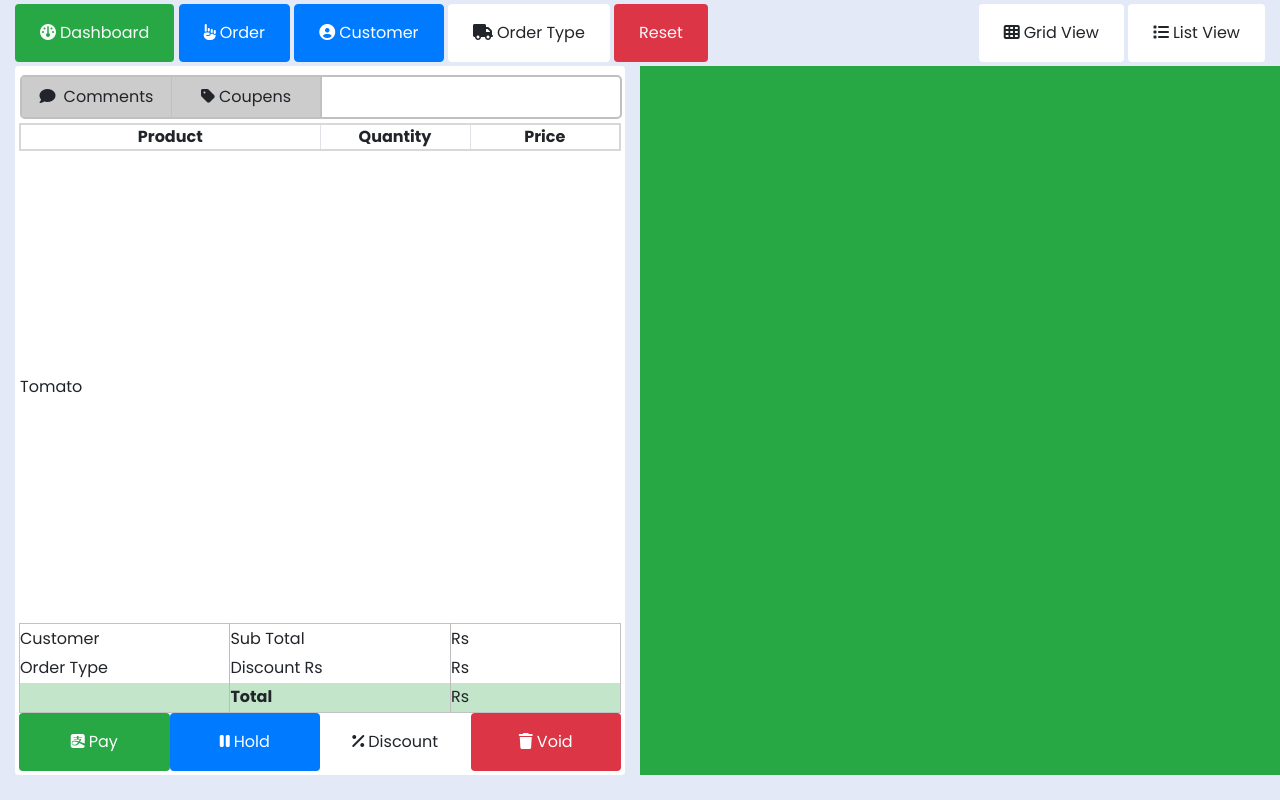
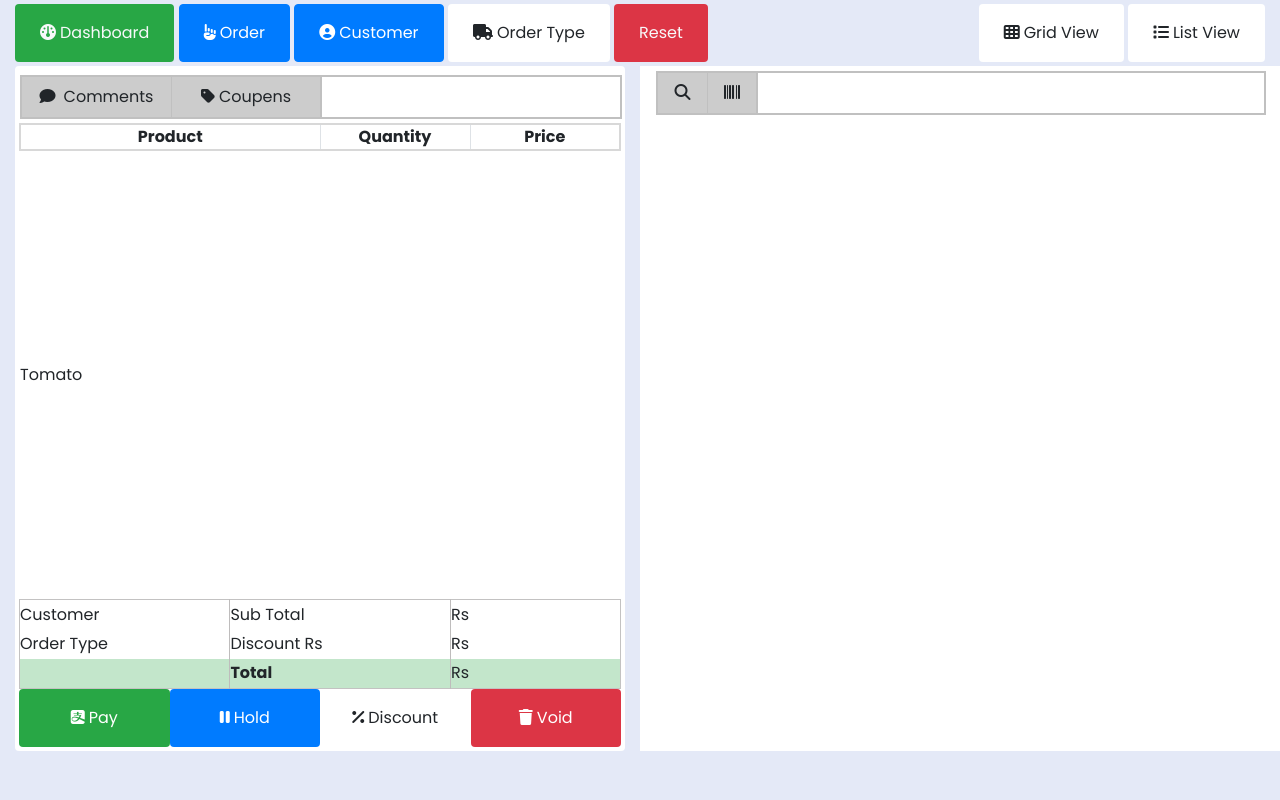
Before and after one commit to sanfeer-en/Project, a Django app: template templates/billing/billing.html in a window 1280 px wide. Run offline with Django 3.2, Linux system fonts and the light colour scheme; the template is opened without the code that fills it, so the values that code supplies are empty; some libraries are stand-ins or nearby versions.

Commit message:
ui under construction

```diff
--- a/static/css/billing/billing.css
+++ b/static/css/billing/billing.css
@@ -10,7 +10,7 @@
         z-index: 2;
 }
 .firstDiv{
-        border-radius: 5PX;
+        /* border-radius: 5PX; */
         margin-left: 1px;
         background-color: white;
         width: 100%;
@@ -55,3 +55,33 @@
 /* .couponsdiv p{
         border-right: 6px solid rgb(150, 150, 150);
 } */
+.searchBar {
+        border: 2px solid rgb(192, 192, 192);
+        margin-left: 1px;
+        background-color: white;
+        width: 100%;
+        height: auto;
+        margin-top: 5px;
+        display: flex;
+}
+.searchdiv{
+        width: 50px;
+        height: 40px;
+        margin-top: 0px;
+        background-color: #cccccc;
+        border-right: 1px solid rgb(192, 192, 192);
+        align-items: center;
+        justify-content: center;
+
+        display: flex;
+
+}
+.gridDiv {
+        border-right: 2px solid rgb(192, 192, 192);
+        background-color: #cccccc;
+        width: 50px;
+        display: flex;
+
+        justify-content: center;
+        align-items: center;
+}
--- a/templates/billing/billing.html
+++ b/templates/billing/billing.html
@@ -11,7 +11,7 @@
      <div class="row">
         <div class="col-md-8 mt-1">
             <div class="float-start">
-                <button class="btn text-light  px-4 py-3 bg-success "><i class="fa-solid fa-gauge  mr-1"></i>Dashboard</button>
+                <a href="{% url 'home' %}"><button class="btn text-light  px-4 py-3 bg-success "><i class="fa-solid fa-gauge  mr-1"></i>Dashboard</button></a>
                 <button class="btn btn-primary  px-4 py-3"><i class="fa-solid fa-hand-point-up mr-1"></i>Order</button>
                 <button class="btn btn-primary  px-4 py-3"><i class="fa-solid fa-circle-user mr-1"></i>Customer</button>
                 <button class="btn bg-white  px-4 py-3"><i class="fa-solid fa-truck mr-1"></i>Order Type</button>
@@ -46,7 +46,7 @@
 
              </div>
 
-        <table class="w-100 mt-1 tables" style="height: 500px;">
+        <table class="w-100 mt-1 tables" style="height: 476px;">
             <thead>
                 <tr style="border: 2px solid rgb(216, 216, 216);">
                     <th  class="text-center w-50 border-right ">Product</th>
@@ -54,10 +54,9 @@
                     <th  class="text-center w-25">Price</th>
                 </tr>
                  </thead>
-                <tr>
-                    <td>Tomato</td>
-                    <td></td>
-                    <td></td>
+                <tr >
+                    <td >Tomato</td>
+
                 </tr>
 
         </table>
@@ -100,7 +99,18 @@
 
 
 
-            <div class="col-md-6 bg-success mt-1">
+            <div class="col-md-6 bg-white mt-1" >
+                <section class="">
+                    <div class="searchBar">
+                        <div class="searchdiv">
+                            <span><i class="fa-solid fa-magnifying-glass"></i></span>
+                        </div>
+                        <div class="gridDiv">
+                            <span class=""><i class="fa-solid fa-barcode"></i></span>
+                        </div>
+
+                    </div>
+                </section>
 
             </div>
         </div>
```
